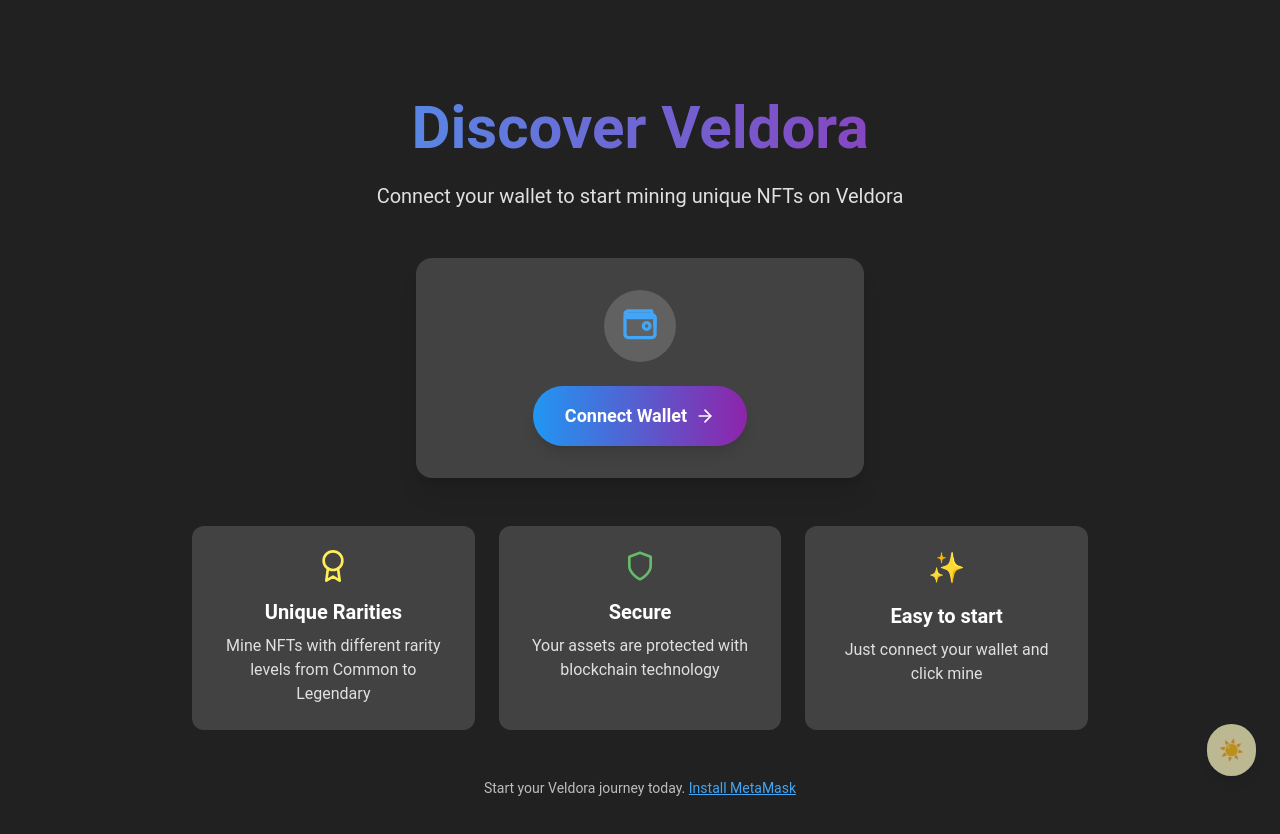
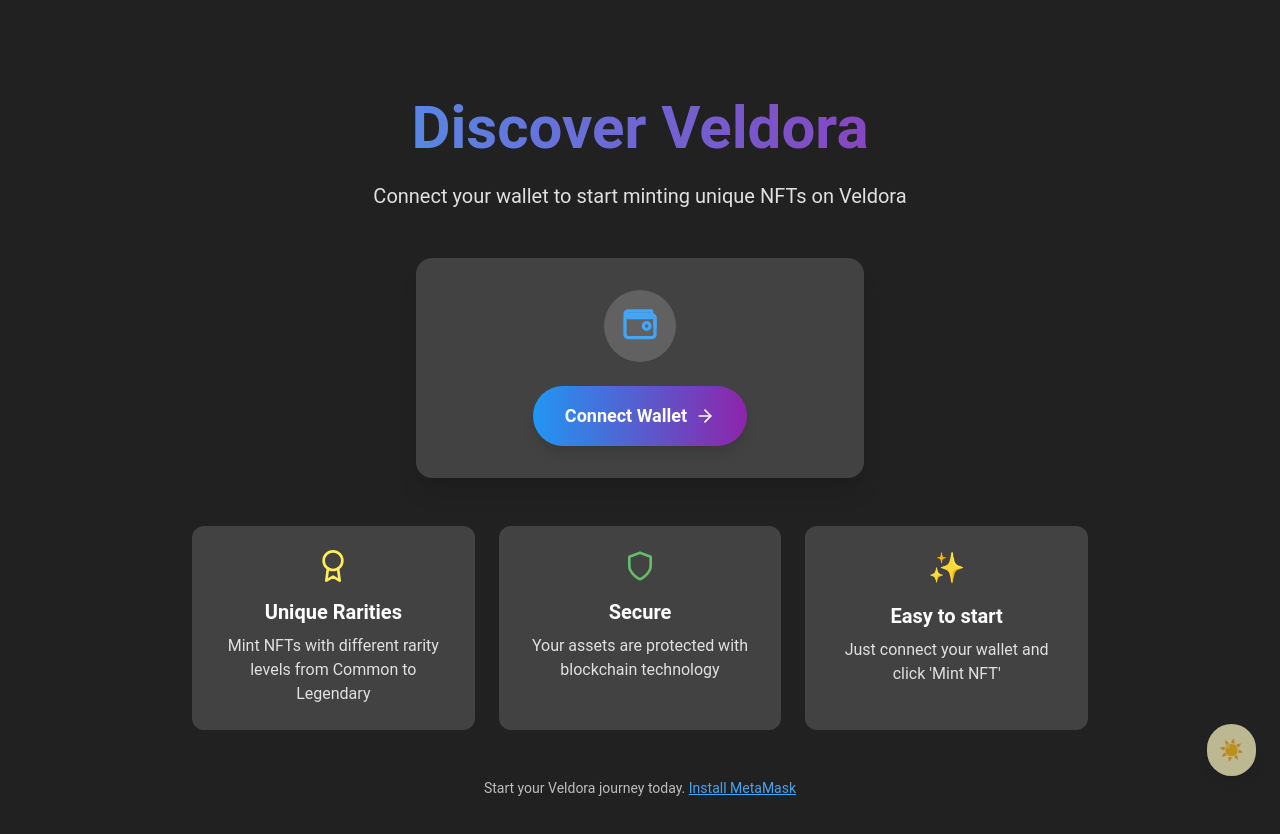
Before and after one commit to devansh0331/Blockchain-Veldora, a React (Vite) app: page / in a window 1280 px wide. Shown: the top 834 px of the page. Built offline with nearby package versions, Linux system fonts and the light colour scheme.

Commit message:
mine -> mint

```diff
--- a/src/components/ConnectWallet.jsx
+++ b/src/components/ConnectWallet.jsx
@@ -53,7 +53,7 @@ export default function ConnectWallet({ setAccount, setProvider }) {
             animate={{ opacity: 1 }}
             transition={{ delay: 0.4 }}
           >
-            Connect your wallet to start mining unique NFTs on Veldora
+            Connect your wallet to start minting unique NFTs on Veldora
           </motion.p>
         </div>
 
@@ -107,7 +107,7 @@ export default function ConnectWallet({ setAccount, setProvider }) {
               ),
               title: "Unique Rarities",
               description:
-                "Mine NFTs with different rarity levels from Common to Legendary",
+                "Mint NFTs with different rarity levels from Common to Legendary",
             },
             {
               icon: (
@@ -132,7 +132,7 @@ export default function ConnectWallet({ setAccount, setProvider }) {
                 </div>
               ),
               title: "Easy to start",
-              description: "Just connect your wallet and click mine",
+              description: "Just connect your wallet and click 'Mint NFT'",
             },
           ].map((feature, index) => (
             <motion.div
--- a/src/components/MiningSection.jsx
+++ b/src/components/MiningSection.jsx
@@ -57,7 +57,7 @@ export default function MiningSection({ provider, account, onMintSuccess }) {
         const rarity = ["Common", "Rare", "Epic", "Legendary"][
           event.args.rarity
         ];
-        setMintResult(`You mined a ${rarity} NFT!`);
+        setMintResult(`You minted a ${rarity} NFT!`);
 
         // Full-page celebration
         setShowConfetti(true);
@@ -162,7 +162,7 @@ export default function MiningSection({ provider, account, onMintSuccess }) {
               darkMode ? "text-white" : "text-gray-800"
             }`}
           >
-            Mine Your NFT
+            Mint Your NFT
           </h2>
 
           <div className="flex flex-col items-center">
@@ -180,11 +180,11 @@ export default function MiningSection({ provider, account, onMintSuccess }) {
             >
               {isMining ? (
                 <motion.span initial={{ opacity: 0 }} animate={{ opacity: 1 }}>
-                  Mining...
+                  Minting...
                 </motion.span>
               ) : (
                 <motion.span initial={{ opacity: 0 }} animate={{ opacity: 1 }}>
-                  Mine NFT
+                  Mint NFT
                 </motion.span>
               )}
 
```
